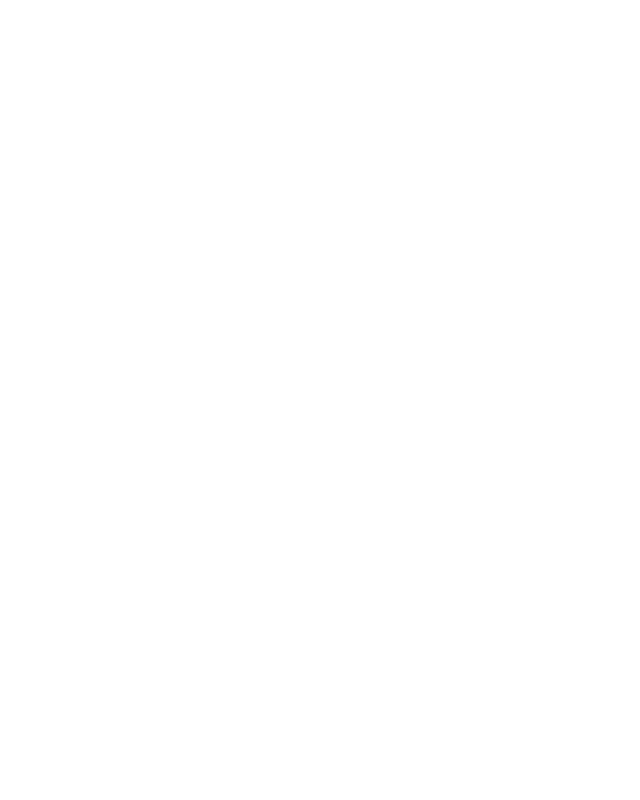
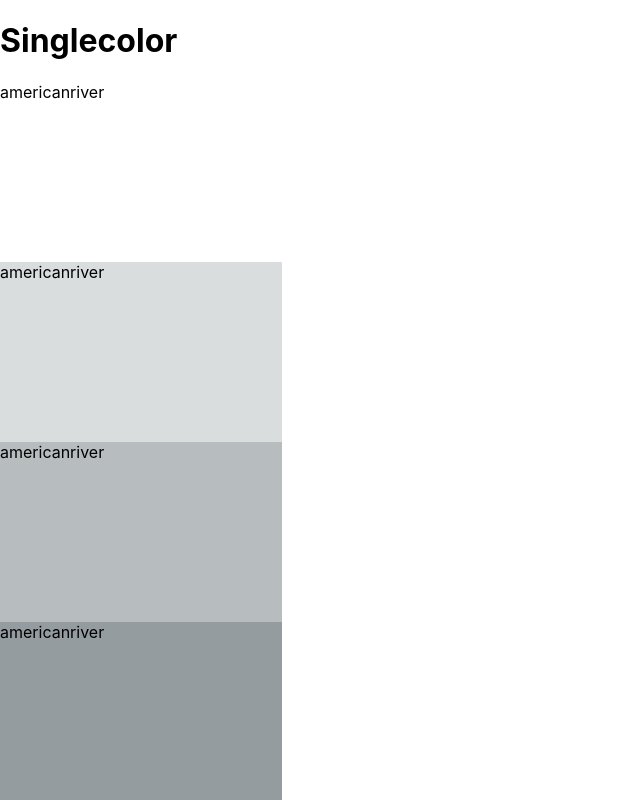
Before and after one commit to Bryan-LV/Color-App, a React (Create React App) app: page /palette/flat-ui-colors-american/americanriver in a window 1280 px wide. Shown: the top 800 px of the page, without its empty margins (0-640 px from the left). Built offline with nearby package versions, Linux system fonts and the light colour scheme.

Commit message:
generated single shade color palette

```diff
--- a/src/App.js
+++ b/src/App.js
@@ -5,6 +5,7 @@
 import { generatePalette } from './colorHelpers';
 import {Route, Switch} from 'react-router-dom';
 import Home from './Home';
+import SinglePalette from './SinglePalette';
 
 function App() {
   const findPalette = (id) => {
@@ -15,7 +16,7 @@
     <Switch>
       <Route exact path="/" render={() => <Home palettes={seedColors}/>}/>
       <Route exact path="/palette/:id" render={(routeProps) => <Palette palette={generatePalette(findPalette(routeProps.match.params.id))}/>}/>
-      {/* <Palette palette={generatePalette(seedColors[4])}/> */}
+      <Route exact path="/palette/:paletteId/:colorId" render={(routeProps) => <SinglePalette {...routeProps} palette={generatePalette(findPalette(routeProps.match.params.paletteId))}/>} />
     </Switch>
   );
 }
--- a/src/Colorbox.js
+++ b/src/Colorbox.js
@@ -1,6 +1,7 @@
 import React, {useState} from 'react'
 import './colorbox.css'
 import {CopyToClipboard} from 'react-copy-to-clipboard';
+import {Link} from 'react-router-dom'
 
 export default function Colorbox(props) {
   const [copy, setCopy] = useState(false);
@@ -20,7 +21,7 @@
           <h1>copied!</h1>
           <p>{props.background}</p>
         </div>
-        <p className="see-more">More</p>
+        <p className="see-more"><Link className="see-more-link"to={props.singleURL}>MORE</Link></p>
         <button className="copy-btn">Copy</button>
         <p className="color-name">{props.name}</p>
       </div>
--- a/src/Palette.js
+++ b/src/Palette.js
@@ -21,7 +21,7 @@
   // looping through a certain level of colors
   const colors = () => {
     const allColors = props.palette.colors[level].map(color => {
-        return <Colorbox format={color[format]} name={color.name} background={color[format]}/>
+        return <Colorbox format={color[format]} name={color.name} background={color[format]} singleURL={`/palette/${props.palette.id}/${color.id}`}/>
     })
     return allColors
   }
--- /dev/null
+++ b/src/ShadeColorBox.js
@@ -0,0 +1,13 @@
+import React from 'react'
+import './shadeColorbox.css'
+
+
+export default function ShadeColorBox(props) {
+  const {color, name } = props;
+
+  return (
+    <div className={`shade-color-box`} style={{backgroundColor: color}}>
+      <span>{name}</span>
+    </div>
+  )
+}
--- /dev/null
+++ b/src/SinglePalette.js
@@ -0,0 +1,35 @@
+import React from 'react'
+import ShadeColorBox from './ShadeColorBox';
+
+export default function SinglePalette(props) {
+  const {palette} = props;
+
+  const findColors = () => {
+    // paletteColors is an object full of arrays
+    const paletteColors = palette.colors;
+    // gets the individual color name to find color in loop
+    const singleColorName = props.match.params.colorId;
+    const shades = [];
+    // iterate through object, collect every shade of color id and create array
+    for(let key in paletteColors){
+      // filter throught each array, find color.id === singleColorName
+      const filterColors = paletteColors[key].filter(color => color.id === singleColorName);
+      shades.push(...filterColors)
+    }
+    return shades;
+  }
+
+  const generateColorBoxes = () => {
+    const shades = findColors();
+    const colorBoxes = shades.map(shade => <ShadeColorBox color={shade.hex} name={shade.id}/>)
+    return colorBoxes;
+  }
+  return (
+    <div className="single-palette-colors">
+      <h1>Singlecolor</h1>
+      <div className="test">
+        {generateColorBoxes()}
+      </div>
+    </div>
+  )
+}
--- a/src/colorbox.css
+++ b/src/colorbox.css
@@ -21,6 +21,10 @@
   padding:5px;
   font-weight: 600;
   text-transform: uppercase;
+}
+.see-more-link{
+  color:white;
+  text-decoration: none;
 }
 
 .copy-btn{
--- /dev/null
+++ b/src/shadeColorbox.css
@@ -0,0 +1,4 @@
+.shade-color-box{
+  height:180px;
+  width:22%;
+}
--- /dev/null
+++ b/src/singlePalette.css
@@ -0,0 +1,3 @@
+.single-palette-colors{
+  height:100%;
+}
```
